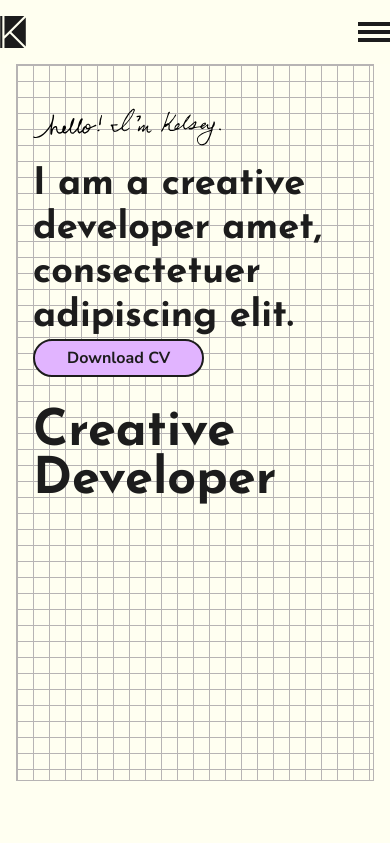
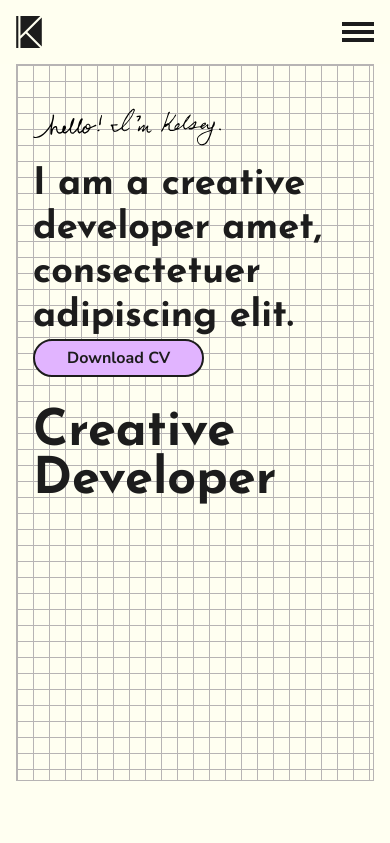
Before and after one commit to kelkuno/dev-site, a Next.js app: page / in a window 390 px wide. Shown: the top 843 px of the page. Built offline with nearby package versions, Linux system fonts and the light colour scheme.

Commit message:
fixed positioning bug inmain menu

```diff
--- a/app/globals.css
+++ b/app/globals.css
@@ -47,7 +47,7 @@
 html,
 body {
   max-width: 100vw;
-  overflow-x: hidden;
+  /* overflow-x: hidden; */
   background-color: var(--paper);
   font-family: var(--font-nunito_sans);
   color: var(--black);
@@ -104,6 +104,12 @@ img {
 section {
   margin-bottom: 4rem;
 }
+/* nav {
+  background: var(--teal);
+  padding: 0;
+  margin: 0;
+  display: inline-block;
+} */
 .primary-link {
   text-transform: uppercase;
   font-weight: bold;
--- a/components/MainNav/MainNav.module.css
+++ b/components/MainNav/MainNav.module.css
@@ -20,7 +20,6 @@
   list-style: none;
   display: flex;
   gap: 2rem;
-  border: solid 2px lime;
 }
 /* __________________Navigation */
 /* mobile styles */
@@ -29,21 +28,25 @@
     width: 100%;
   }
   .nav-wrapper {
+    position: relative;
     align-items: flex-start;
-    /* padding: 1rem; */
+    padding: 1rem;
+    width: 100%;
   }
   .main-nav.active .nav-wrapper {
+    position: relative;
     height: 100vh;
     transition: 0.3s ease;
   }
   .primary-navigation {
-    border: solid 2px blue;
     position: absolute;
     width: 100%;
     height: 100vh;
     top: -100vh;
+    left: 0;
     opacity: 0;
     display: flex;
+    padding: 0;
   }
   .main-nav.active .primary-navigation {
     top: 0;
```
